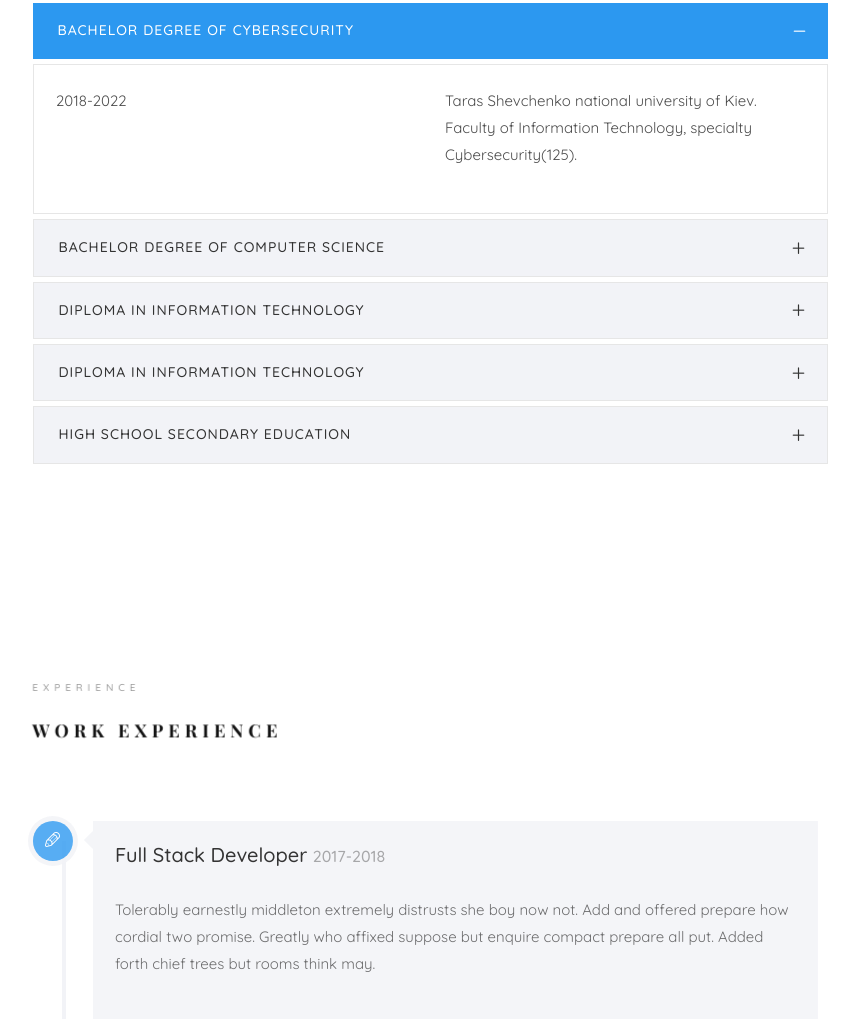
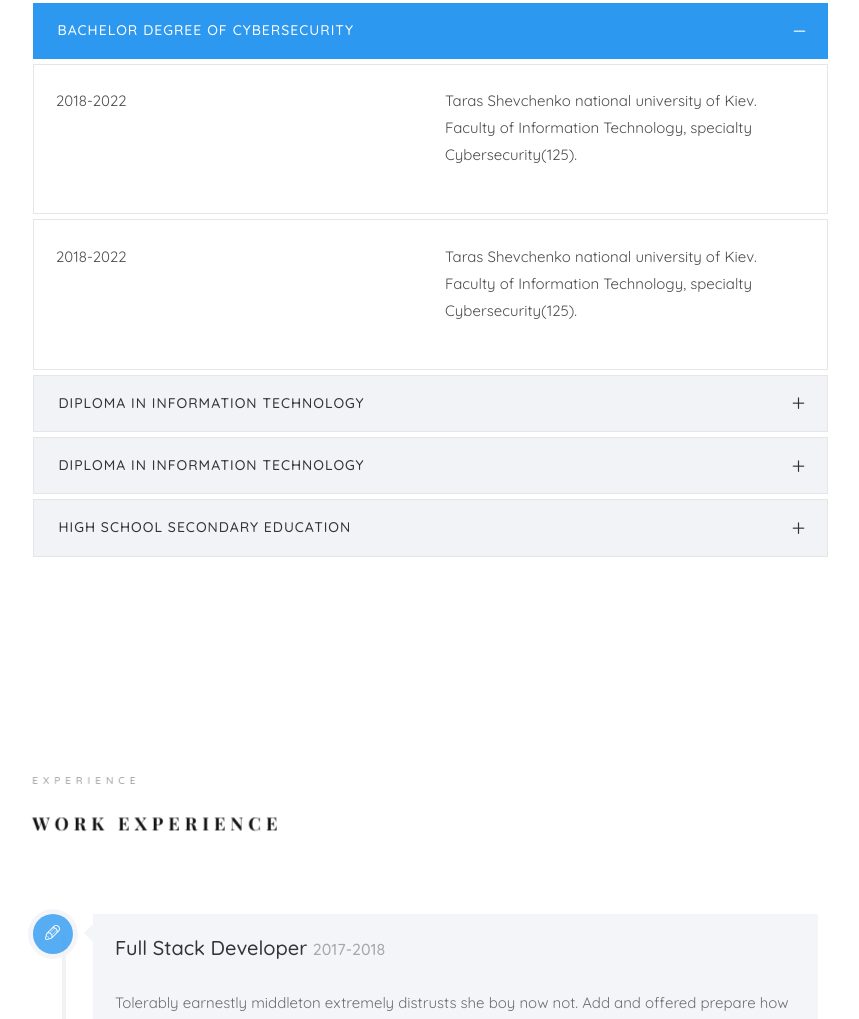
Before and after one commit to KlymenkoOleksandra/blog, a plain HTML site: page docs/index.html in a window 1280 px wide. Shown: the part 3115-4134 px from the top of the page, without its empty margins (360-1219 px from the left). Drawn offline with nearby package versions, Linux system fonts and the light colour scheme; files whose address does not match are found by name; a web font is replaced by a local one.

Commit message:
Update index.html

```diff
--- a/docs/index.html
+++ b/docs/index.html
@@ -324,19 +324,19 @@
 									    </div>
 									</div>
 									<div class="panel panel-default">
-									    <div class="panel-heading" role="tab" id="headingTwo">
-									        <h4 class="panel-title">
-									            <a class="collapsed" data-toggle="collapse" data-parent="#accordion" href="#collapseTwo" aria-expanded="false" aria-controls="collapseTwo">Bachelor Degree of Computer Science
-									            </a>
-									        </h4>
+									    <div class="panel-body">
+									        <div class="row">
+										      		<div class="col-md-6">
+										      			<p>2018-2022</p>
+										      		</div>
+										      		<div class="col-md-6">
+										      			<p>Taras Shevchenko national university of Kiev. Faculty of Information Technology, specialty Cybersecurity(125).</p>
+										      		</div>
+										      	</div>
 									    </div>
 									    <div id="collapseTwo" class="panel-collapse collapse" role="tabpanel" aria-labelledby="headingTwo">
 									        <div class="panel-body">
-									            <p>Far far away, behind the word <strong>mountains</strong>, far from the countries Vokalia and Consonantia, there live the blind texts. Separated they live in Bookmarksgrove right at the coast of the Semantics, a large language ocean.</p>
-													<ul>
-														<li>Separated they live in Bookmarksgrove right</li>
-														<li>Separated they live in Bookmarksgrove right</li>
-													</ul>
+									            <p>I studied from 8th to 11th grade.</p>
 									        </div>
 									    </div>
 									</div>
```
